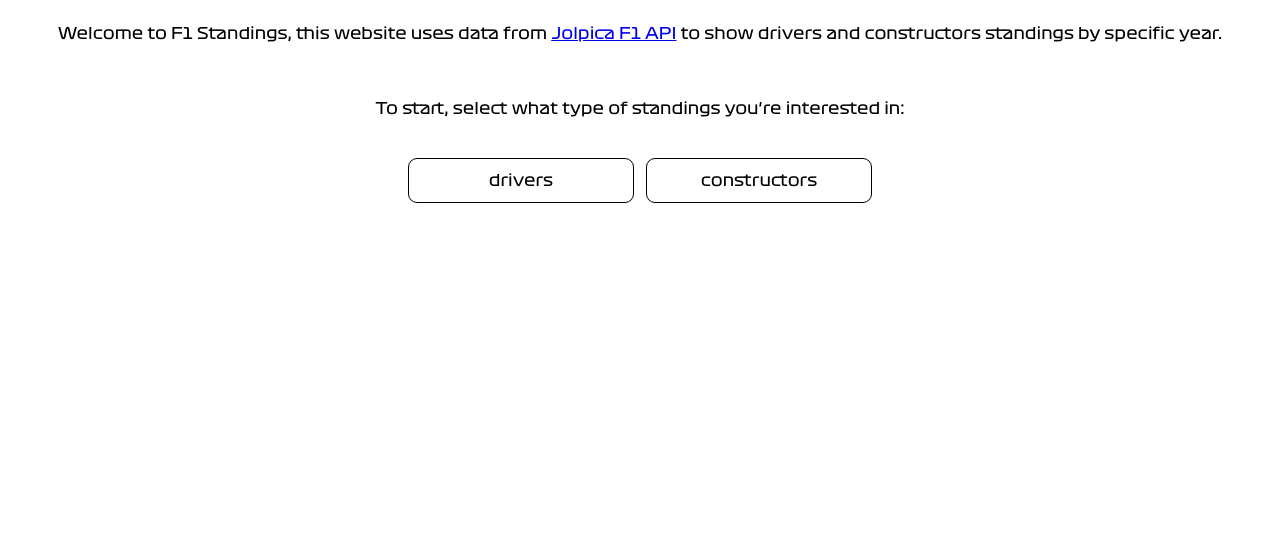
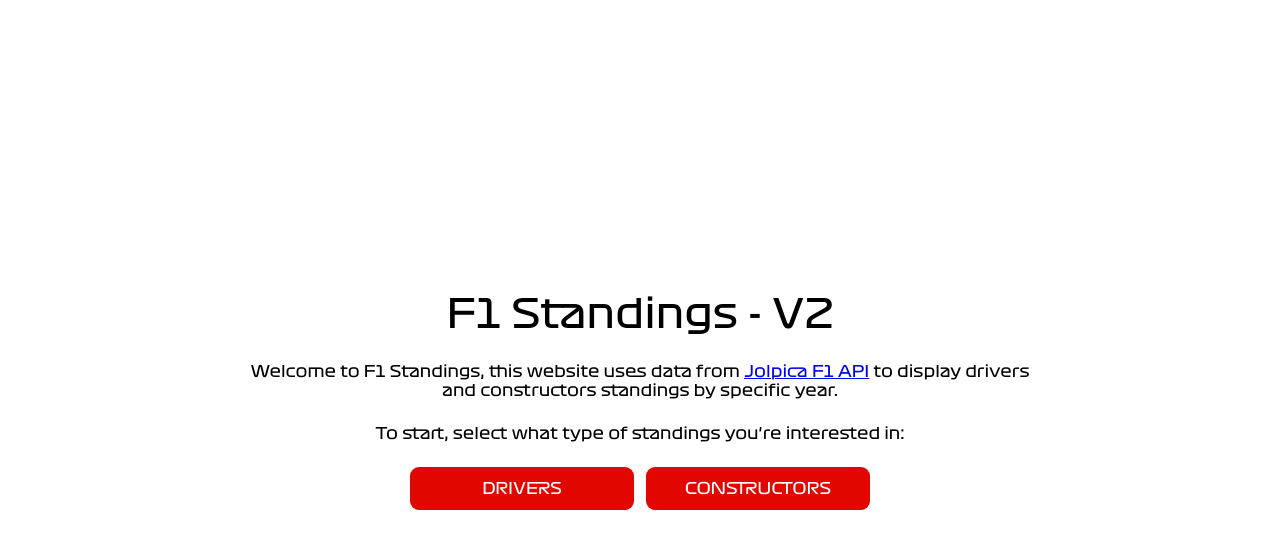
Before and after one commit to moromichele/Formula-1-2, a React (Vite) app: page / in a window 1280 px wide. Shown: the top 548 px of the page. Built offline with nearby package versions, Linux system fonts and the light colour scheme.

Commit message:
changed file structure, cleaned up styling, added favicon

```diff
--- a/index.html
+++ b/index.html
@@ -2,7 +2,7 @@
 <html lang="en">
   <head>
     <meta charset="UTF-8" />
-    <link rel="icon" type="image/svg+xml" href="/vite.svg" />
+    <link rel="icon" type="image/svg+xml" href="/race-car.svg" />
     <meta name="viewport" content="width=device-width, initial-scale=1.0" />
     <title>F1 Standings V2</title>
   </head>
--- a/src/App.css
+++ /dev/null
@@ -1,3 +0,0 @@
-#root {
-  margin: 0 auto;
-}
--- a/src/WelcomePage.tsx
+++ /dev/null
@@ -1,19 +0,0 @@
-import { Link } from "react-router"
-import css from "./styles.module.css"
-export const WelcomePage = () => {
-	return (
-		<div className={css.welcomeWrapper}>
-			<p>Welcome to F1 Standings, this website uses data from <Link to='https://github.com/jolpica/jolpica-f1' target="_blank" rel="noopener noreferrer">Jolpica F1 API</Link> to show drivers and
-			constructors standings by specific year.</p>
-			<p>To start, select what type of standings you're interested in:</p>
-			<div className={css.buttonsContainer}>
-				<Link to="/drivers/2007" className={css.navButton}>
-					drivers
-				</Link>
-				<Link to="/constructors/2004" className={css.navButton}>
-					constructors
-				</Link>
-			</div>
-		</div>
-	)
-}
--- a/src/StandingsNavigation.tsx
+++ b/src/components/StandingsNavigation.tsx
@@ -1,8 +1,8 @@
 import { useState } from "react"
 import { Link, Outlet, useLocation, useParams } from "react-router"
-import css from "./styles.module.css"
+import css from "../styles.module.css"
 import classnames from "classnames"
-import homeIcon from './icons/minified-home-icon.svg'
+import homeIcon from "../icons/minified-home-icon.svg"
 
 function validateYear(year: number): number {
 	if (year < 1950 || year > 2040 || isNaN(year)) return 2000
@@ -24,9 +24,13 @@ export const StandingsNavigation = () => {
 	}
 
 	return (
-		<>
+		<div className={css.standingsWrapper}>
 			<div className={css.standingsNavigation}>
-				<select onChange={handleSelectYear} value={year} className={css.yearSelect}>
+				<select
+					onChange={handleSelectYear}
+					value={year}
+					className={css.yearSelect}
+				>
 					{years.map((y) => (
 						<option key={y} value={y}>
 							{y}
@@ -49,13 +53,13 @@ export const StandingsNavigation = () => {
 				>
 					constructors
 				</Link>
-				<Link
-					to={"/"}
-				>
-					<img src={homeIcon} className={css.icon} width={30}/>
+				<Link to={"/"}>
+					<div className={css.iconContainer}>
+						<img src={homeIcon} className={css.icon} width={30} height={30}/>
+					</div>
 				</Link>
 			</div>
 			<Outlet context={{ year }} />
-		</>
+		</div>
 	)
 }
--- /dev/null
+++ b/src/components/WelcomePage.tsx
@@ -0,0 +1,32 @@
+import { Link } from "react-router"
+import css from "../styles.module.css"
+
+export const WelcomePage = () => {
+	return (
+		<div className={css.welcomeWrapper}>
+			<div className={css.welcomeContent}>
+				<div className={css.title}>F1 Standings - V2</div>
+				<div>
+					Welcome to F1 Standings, this website uses data from{" "}
+					<Link
+						to="https://github.com/jolpica/jolpica-f1"
+						target="_blank"
+						rel="noopener noreferrer"
+					>
+						Jolpica F1 API
+					</Link>{" "}
+					to display drivers and constructors standings by specific year.
+				</div>
+				<div>To start, select what type of standings you're interested in:</div>
+				<div className={css.buttonsContainer}>
+					<Link to="/drivers/2007" className={css.navButton}>
+						DRIVERS
+					</Link>
+					<Link to="/constructors/2004" className={css.navButton}>
+						CONSTRUCTORS
+					</Link>
+				</div>
+			</div>
+		</div>
+	)
+}
--- a/src/index.css
+++ b/src/index.css
@@ -5,14 +5,22 @@
 
 :root {
   font-family: 'Formula1', Inter, system-ui, Avenir, Helvetica, Arial, sans-serif;
-  --button-shadow: 0 2px 1px 1px rgba(146, 146, 146, 0.75);
+  --button-shadow: 2px 2px 3px 0 rgba(112, 107, 122, 0.75);
   --border-radius-s: 9px;
   --border-radius-m: 19px;
   --spacing-xs: 6px;
   --spacing-s: 12px;
 }
 
+html,
 body {
-  min-width: 320px;
-  min-height: 100vh;
+  height: 100%;
 }
+
+body {
+  margin: 0px;
+}
+
+#root {
+  height: 100%;
+}
--- a/src/styles.module.css
+++ b/src/styles.module.css
@@ -1,21 +1,34 @@
 .welcomeWrapper {
+	max-width: 800px;
+	margin: auto;
+	height: 100%;
+	display: flex;
+	align-items: center;
+	justify-content: center;
+
+	.welcomeContent {
 		text-align: center;
 		display: flex;
 		flex-direction: column;
+		align-items: center;
 		gap: 24px;
+
+		.title {
+			font-size: 40px;
+		}
+	}
 }
 
 .buttonsContainer {
 	display: flex;
-	margin: auto;
 	gap: var(--spacing-s);
 
 	.navButton {
 		text-decoration: none;
-		color: black;
+		background-color: #e10600;
+		color: white;
 		padding: var(--spacing-s);
 		width: calc(min(200px, 35vw));
-		border: 1px solid black;
 		border-radius: var(--border-radius-s);
 
 		&:hover {
@@ -26,26 +39,32 @@
 	}
 }
 
+.standingsWrapper {
+	padding: 24px;
+	max-width: 1000px;
+	margin: auto;
+
 	.standingsNavigation {
 		display: flex;
 		gap: var(--spacing-s);
 
 		.standingsTypeLink {
+			background-color: rgb(255, 255, 255);
 			color: black;
 			padding: var(--spacing-xs) var(--spacing-s);
 			text-decoration: none;
-		border: 1px solid black;
-		border-radius: var(--border-radius-s);
+			border-bottom: 1px solid black;
 
 			&.activeNav {
-			background-color: rgb(46, 37, 37);
-			color: #ffffff;
+				color: white;
+				background-color: red;
 			}
 
-		&:hover:not(.activeNav) {
-			-webkit-box-shadow: var(--button-shadow);
-			-moz-box-shadow: var(--button-shadow);
-			box-shadow: var(--button-shadow);
+			&:hover {
+				position: relative;
+				top: -1px;
+				border-bottom: 2px solid black;
+			}
 		}
 	}
 }
@@ -57,7 +76,7 @@
 }
 
 .standingsGrid > *:nth-child(2n) {
-	background-color: rgb(247, 242, 235);
+	background-color: rgb(220, 220, 227);
 }
 
 .gridHeader {
@@ -79,9 +98,8 @@
 	align-items: center;
 	align-content: center;
 
-	border-bottom-right-radius: var(--border-radius-m);
-	border-top-left-radius: var(--border-radius-m);
-	border: 2px solid black;
+	border-bottom-right-radius: var(--border-radius-s);
+	border-top-left-radius: var(--border-radius-s);
 
 	height: 20px;
 	padding: var(--spacing-s);
@@ -98,18 +116,27 @@
 
 .yearSelect {
 	background-color: #ffffff;
-	border: 1px solid black;
-	border-radius: var(--border-radius-s);
-	padding: 0 var(--spacing-s);
+	border: 0px solid black;
+	border-bottom: 1px solid black;
+	padding: 0px var(--spacing-s);
 
 	&:hover {
-		-webkit-box-shadow: var(--button-shadow);
-		-moz-box-shadow: var(--button-shadow);
-		box-shadow: var(--button-shadow);
+		border-bottom: 2px solid black;
+		position: relative;
+		top: -1px;
 	}
 }
 
-.icon{
-	position: relative;
-	top: 3px;
+.iconContainer {
+	border-bottom: 1px solid black;
+	.icon {
+		height: 33px;
 	}
+
+	&:hover {
+		.icon {
+			height: 32px;
+		}
+		border-bottom: 2px solid black;
+	}
+}
```
Also changed, not shown: src/components/ConstructorStandings.tsx (renamed from src/ConstructorStandings.tsx, +3 -7 lines), src/components/DriverStandings.tsx (renamed from src/DriverStandings.tsx, +3 -4 lines), src/main.tsx (+4 -4 lines), public/race-car.svg (added), 1 other file (tests, documents, lock files or other folders). Lines whose indentation alone changed are shown as unchanged.
